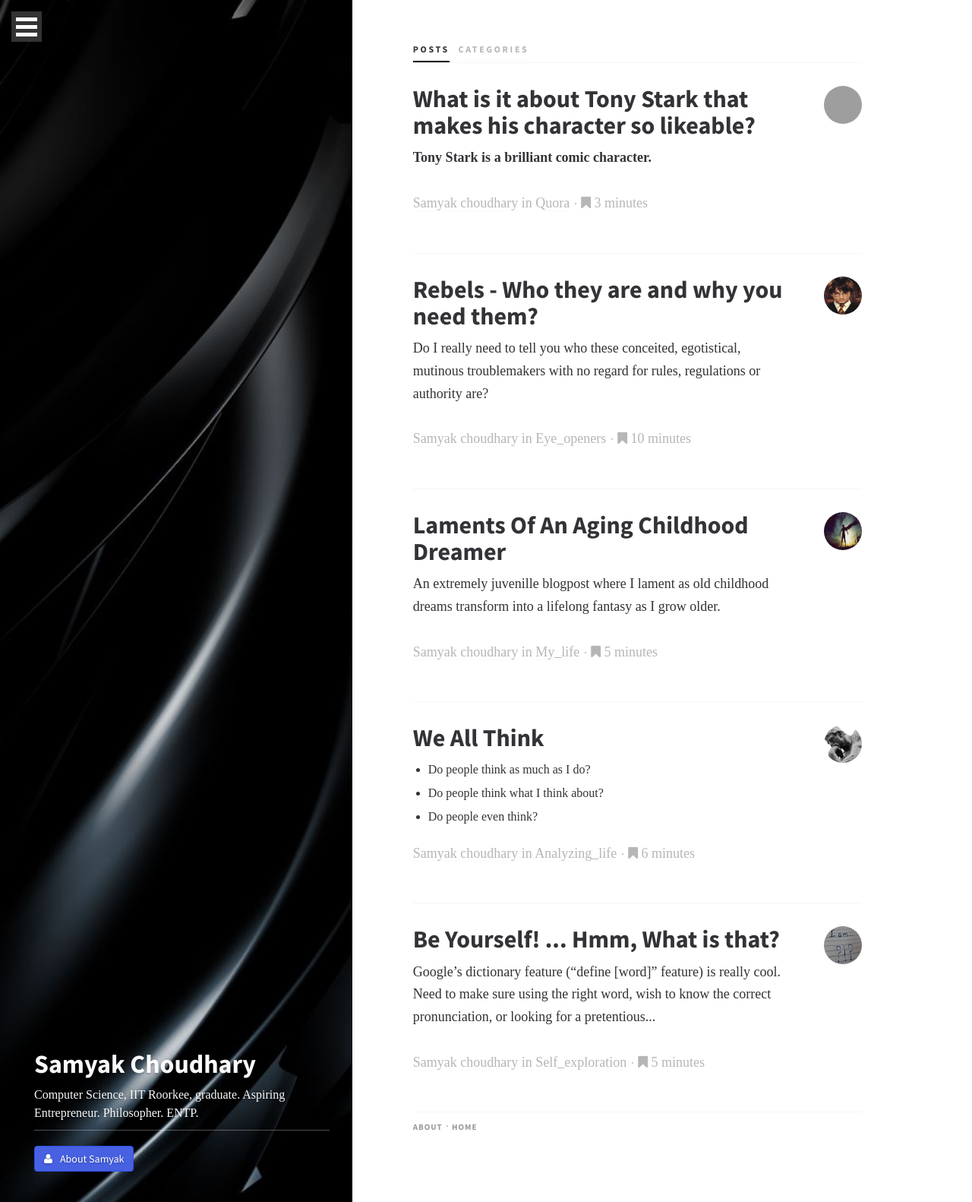
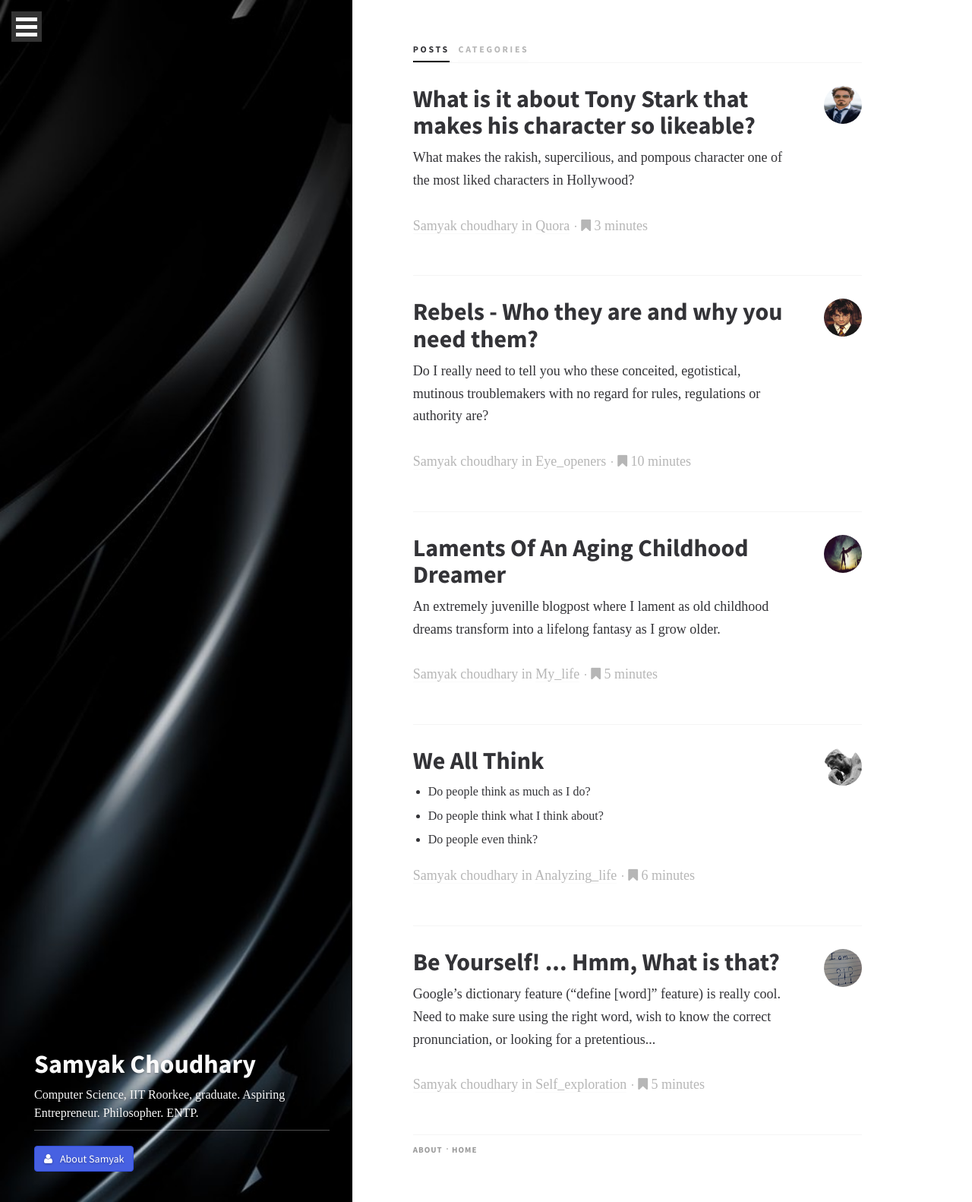
Before and after one commit to samyak45/samyak45.github.io, a Jekyll site: the page built from index.html, in a window 1280 px wide. Shown: the whole page at 76% size. Built offline with Jekyll 4.4.1, drawn with Linux system fonts in a browser that asks for light colours; some web fonts are replaced; grey boxes are pictures that could not be loaded.

Commit message:
Added images to the post on tony stark

```diff
--- a/_posts/2017-02-19-What-is-it-about-Tony-Stark-that-makes-his-character-so-likeable.md
+++ b/_posts/2017-02-19-What-is-it-about-Tony-Stark-that-makes-his-character-so-likeable.md
@@ -9,11 +9,13 @@
 author_avatar: samyak
 show_avatar : true
 read_time : 3
-feature_image:
+feature_image: iron-man-tony-stark
 show_related_posts: false
-square_related: tony-stark.jpeg
+square_related: tony-stark
 published: true
 ---
+
+What makes the rakish, supercilious, and pompous character one of the most liked characters in Hollywood?
 
 **Tony Stark is a brilliant comic character.**
 
@@ -31,6 +33,8 @@
 
 One of the keys to writing good comedy is exaggeration, so when you're writing a comic character, whatever their comic perspective is, it's always best to take that perspective to the extreme.
 
+![Tony Stark](http://samyakchoudhary.com/img/the-supercilious-tony-stark.jpg){: .center-image }
+
 Tony Stark's perspective is "I am the most badass, most intelligent, most epic human being who's ever existed and no one can match me." No matter what comes his way, even if he's abducted by terrorists in the desert, this paradigm lives on. It is dauntless. It defines him, and it's interesting to see how his perspective interacts with the real world.
 
 Once your character has a strong comic perspective established, the next step is to give the character **flaws**. Flaws allow your audience to put distance between themselves and the character so they can watch the interplay between the character and reality, rather than getting caught up in the character. They can laugh when bad things happen to the character.
```
Also changed, not shown: other parts of _posts/2017-02-19-What-is-it-about-Tony-Stark-that-makes-his-character-so-likeable.md (+1 -1 lines), img/iron-man-tony-stark.jpg (added), img/the-supercilious-tony-stark.jpg (added), img/tony-stark.jpeg (deleted), img/tony-stark.jpg (added).
